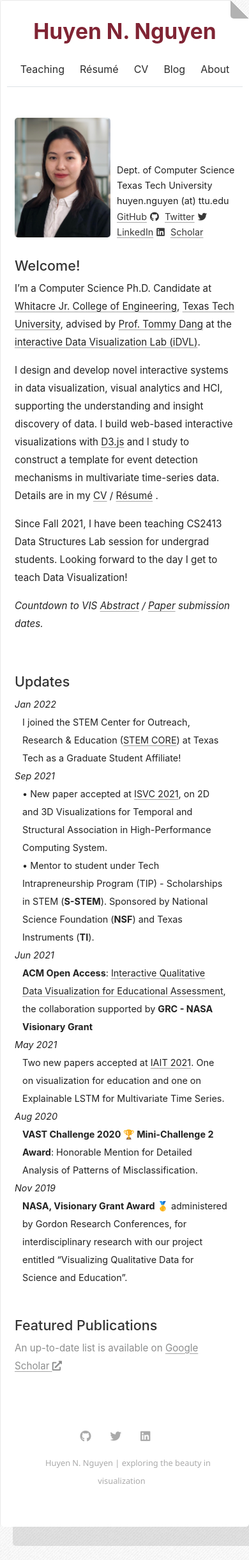
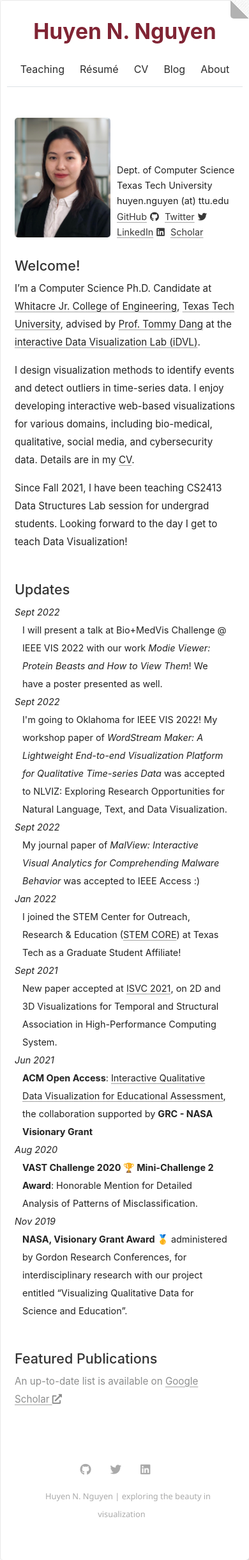
Before and after one commit to huyen-nguyen/huyen-nguyen.github.io, a Jekyll site: the page built from index.html, in a window 390 px wide. Shown: the whole page at 64% size. Built offline with Jekyll 4.4.1, drawn with Linux system fonts in a browser that asks for light colours; some web fonts are replaced; the list of posts is cut into pages by our own code; a style sheet for code colours, icons or effects is not loaded.

Commit message:
Update IEEE VIS stuff

```diff
--- a/_layouts/home.html
+++ b/_layouts/home.html
@@ -29,23 +29,16 @@ layout: default
 					Visualization
 					Lab (iDVL)</a>.</p>
 
-			<p>I design and develop novel interactive systems in data visualization, visual analytics and HCI,
-				supporting the
-				understanding and insight discovery of data. I build web-based interactive
-				visualizations with <a href="https://d3js.org/">D3.js</a> and I study to construct a template
-				for event detection mechanisms in multivariate time-series data. Details are in my <a
-						href="{{ site.url }}{{ site.baseurl }}/docs/HuyenNguyen-CV.pdf" target="_blank">CV</a> / <a
-						href="{{ site.url }}{{ site.baseurl }}/docs/HuyenNguyen-Resume.pdf" target="_blank">Résumé</a>
-				.</p>
+			<p>I design visualization methods to identify events and detect outliers in time-series data.
+				I enjoy developing interactive web-based visualizations for various domains, including bio-medical,
+				qualitative, social media, and cybersecurity data. Details are in my <a
+						href="{{ site.url }}{{ site.baseurl }}/docs/HuyenNguyen-CV.pdf" target="_blank">CV</a>.</p>
 
 			<p>Since Fall 2021, I have been teaching CS2413 Data Structures Lab session for undergrad students. Looking
 				forward to
 				the day I get to teach Data Visualization!
 			</p>
-			<p><i>Countdown to VIS <a
-					href="https://www.timeanddate.com/date/durationresult.html?m1=&d1=&y1=&m2=3&d2=21&y2=2022&h1=&i1=&s1=&h2=19&i2=0&s2=0" target="_blank">Abstract</a> / <a
-					href="https://www.timeanddate.com/date/durationresult.html?m1=&d1=&y1=&m2=3&d2=31&y2=2022&h1=&i1=&s1=&h2=19&i2=0&s2=0" target="_blank">Paper</a> submission dates.
-			</i></p>
+
 		</div>
 
 	</article>
@@ -61,6 +54,31 @@ layout: default
 	</article>
 
 	<div class="row updateSection">
+		<div class="col-sm-3 dateInUpdate"><i>Sept 2022</i></div>
+		<div class="col-sm-9">I will present a talk at Bio+MedVis Challenge @ IEEE VIS 2022 with our work <i>Modie
+			Viewer:
+			Protein Beasts and How to View Them</i>! We have a poster presented as well.
+		</div>
+	</div>
+
+	<div class="row updateSection">
+		<div class="col-sm-3 dateInUpdate"><i>Sept 2022</i></div>
+		<div class="col-sm-9">I'm going to Oklahoma for IEEE VIS 2022! My workshop paper of <i>WordStream Maker: A
+			Lightweight End-to-end Visualization
+			Platform for
+			Qualitative Time-series Data</i> was accepted to NLVIZ: Exploring Research Opportunities for Natural
+			Language, Text, and Data Visualization.
+		</div>
+	</div>
+
+	<div class="row updateSection">
+		<div class="col-sm-3 dateInUpdate"><i>Sept 2022</i></div>
+		<div class="col-sm-9">My journal paper of <i>MalView: Interactive Visual Analytics for Comprehending Malware
+			Behavior</i> was accepted to IEEE Access :)
+		</div>
+	</div>
+
+	<div class="row updateSection">
 		<div class="col-sm-3 dateInUpdate"><i>Jan 2022</i></div>
 		<div class="col-sm-9">I joined the STEM Center for Outreach, Research & Education (<a
 				href="https://www.depts.ttu.edu/stem/" target="_blank">STEM CORE</a>) at Texas Tech as a Graduate
@@ -69,17 +87,17 @@ layout: default
 	</div>
 
 	<div class="row updateSection">
-		<div class="col-sm-3 dateInUpdate"><i>Sep 2021</i></div>
+		<div class="col-sm-3 dateInUpdate"><i>Sept 2021</i></div>
 		<div class="col-sm-9">
-			• New paper accepted at <a
+			New paper accepted at <a
 				href="https://www.isvc.net/"
 				target="_blank">ISVC 2021</a>,
 			on 2D and 3D Visualizations for Temporal and Structural Association in High-Performance Computing
 			System.<br>
 
-			• Mentor to student under Tech Intrapreneurship Program (TIP) - Scholarships in
-			STEM (<b>S-STEM</b>).
-			Sponsored by National Science Foundation (<b>NSF</b>) and Texas Instruments (<b>TI</b>).
+<!--			• Mentor to student under Tech Intrapreneurship Program (TIP) - Scholarships in-->
+<!--			STEM (<b>S-STEM</b>).-->
+<!--			Sponsored by National Science Foundation (<b>NSF</b>) and Texas Instruments (<b>TI</b>).-->
 
 		</div>
 	</div>
@@ -93,13 +111,13 @@ layout: default
 		</div>
 	</div>
 
-	<div class="row updateSection">
-		<div class="col-sm-3 dateInUpdate"><i>May 2021</i></div>
-		<div class="col-sm-9">Two new papers accepted at <a href="https://www.iait-conf.org/2021/" target="_blank">IAIT
-			2021</a>.
-			One on visualization for education and one on Explainable LSTM for Multivariate Time Series.
-		</div>
-	</div>
+<!--	<div class="row updateSection">-->
+<!--		<div class="col-sm-3 dateInUpdate"><i>May 2021</i></div>-->
+<!--		<div class="col-sm-9">Two new papers accepted at <a href="https://www.iait-conf.org/2021/" target="_blank">IAIT-->
+<!--			2021</a>.-->
+<!--			One on visualization for education and one on Explainable LSTM for Multivariate Time Series.-->
+<!--		</div>-->
+<!--	</div>-->
 
 	<div class="row updateSection">
 		<div class="col-sm-3 dateInUpdate"><i>Aug 2020</i></div>
--- a/_sass/_added.scss
+++ b/_sass/_added.scss
@@ -744,7 +744,7 @@ u {
 	padding: 0;
   }
   .updates {
-	margin-top: 3rem;
+	margin-top: 2rem;
   }
   .row {
 	margin: 0;
```
Also changed, not shown: assets/data/publications.tsv (+15 -12 lines), assets/images/papers/maker.png (added), assets/images/papers/malview.png (added), assets/images/papers/modie.png (added), 1 other file.
